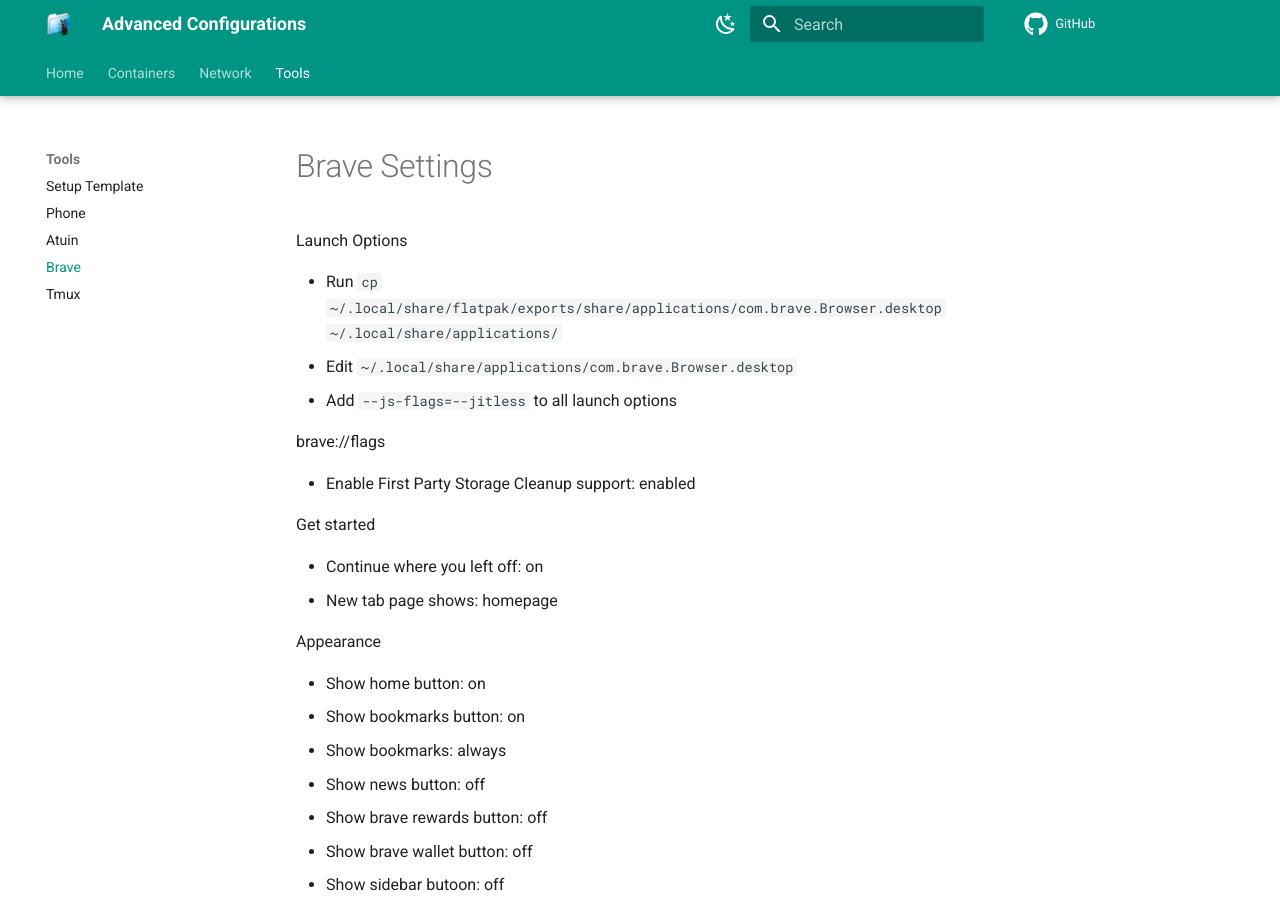
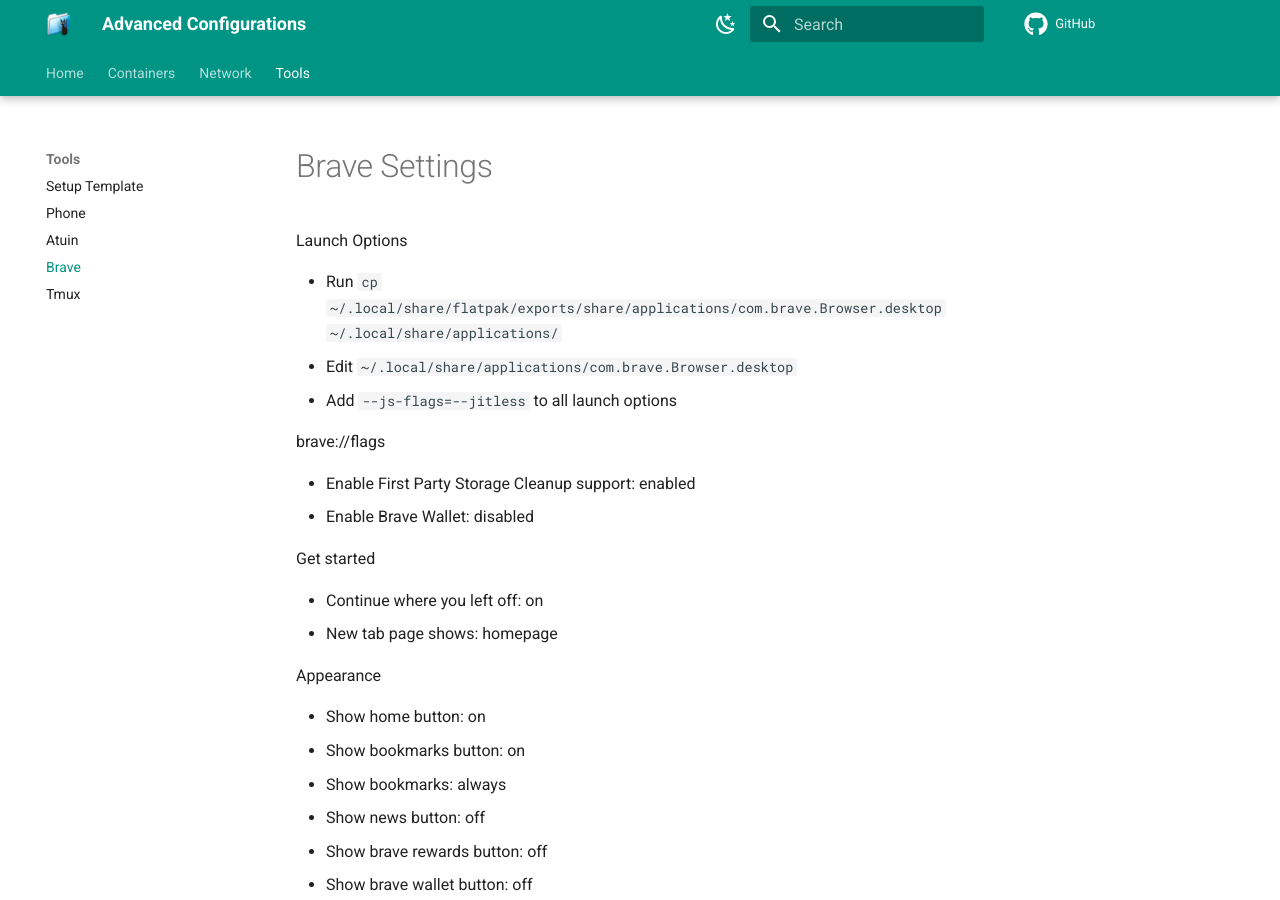
Before and after one commit to quietsy/advanced-configurations, an MkDocs documentation site: the page built from docs/brave.md, in a window 1280 px wide and 900 px high. Built offline with MkDocs 1.6.1 and Material for MkDocs 9.7.7, drawn with Linux system fonts in a browser that asks for light colours; comment, search, counter and statistics services are not loaded.

Commit message:
Update brave

```diff
--- a/docs/brave.md
+++ b/docs/brave.md
@@ -9,6 +9,7 @@
 brave://flags
 
 - Enable First Party Storage Cleanup support: enabled
+- Enable Brave Wallet: disabled
 
 Get started
 
```
